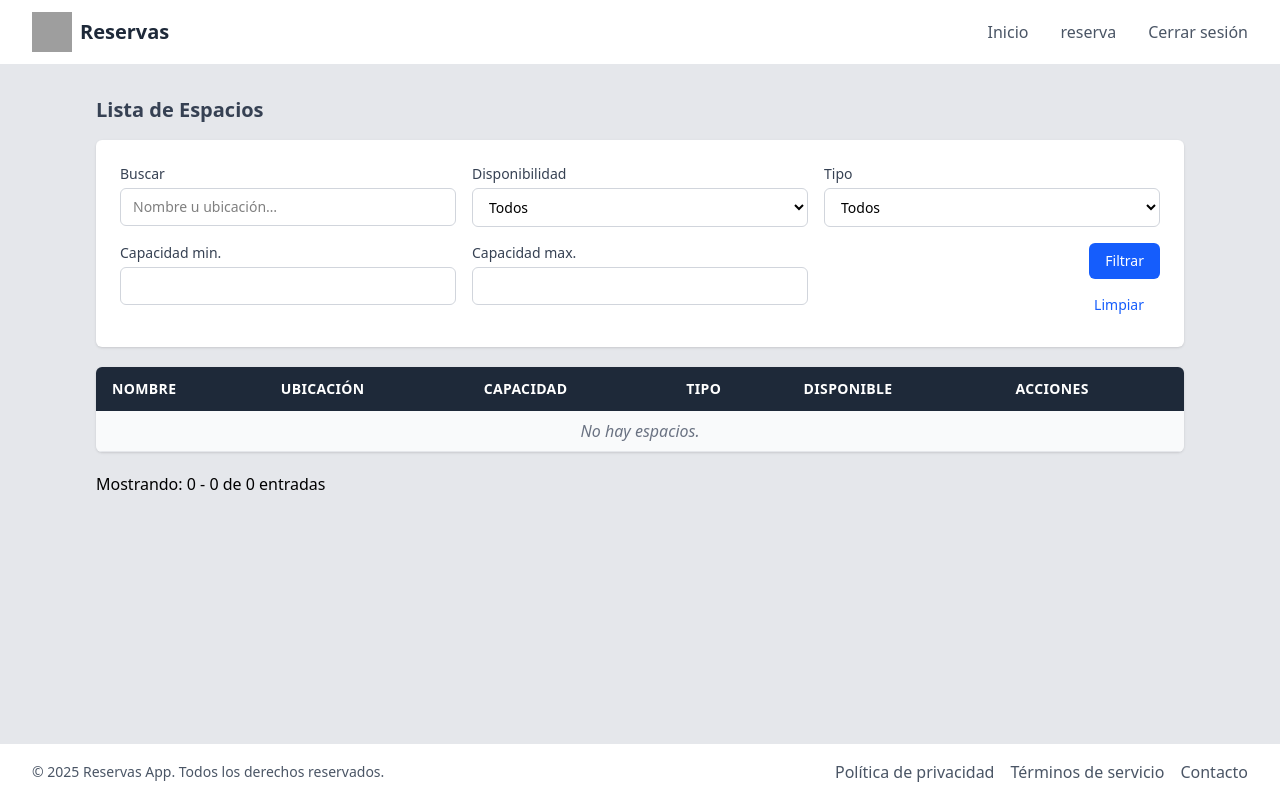
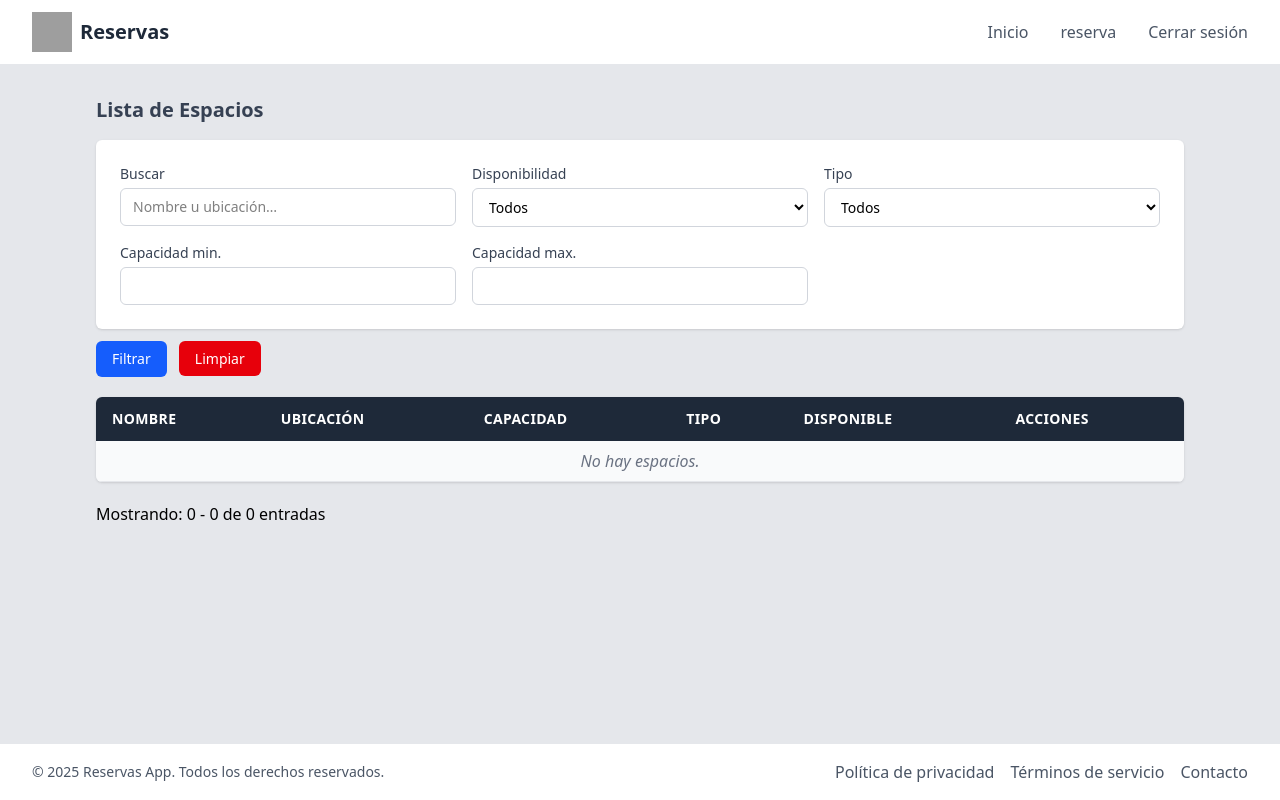
Before and after one commit to JosePerez2299/Reservas_app, a Django app: page /dashboard/espacio/list/ in a window 1280 px wide. Run offline with Django 5.2, Linux system fonts and the light colour scheme; the visitor is signed in with stand-in values (Sample User, id 1); data that the repository does not hold is empty; some libraries are stand-ins or nearby versions; grey boxes are pictures that could not be loaded.

Commit message:
Agregar permisos a la vista de lista de espacios y mejorar estilos de botones en la plantilla

```diff
--- a/reservas/library/views/espacios.py
+++ b/reservas/library/views/espacios.py
@@ -4,13 +4,14 @@ from reservas.models import Espacio
 from django.contrib.messages.views import SuccessMessageMixin
 from django.contrib import messages
 from django.db.models import Q
+from django.contrib.auth.mixins import PermissionRequiredMixin
 
-
-class EspacioListView(ListView):
+class EspacioListView(PermissionRequiredMixin, ListView):
     model = Espacio
     template_name = 'espacios/list.html'
     context_object_name = 'espacios'
     paginate_by = 10
+    permission_required = 'reservas.view_espacio'
 
     def get_queryset(self):
         qs = super().get_queryset()
--- a/reservas/templates/espacios/list.html
+++ b/reservas/templates/espacios/list.html
@@ -3,7 +3,10 @@
 {% block contenido %}
 <h2 class="text-xl font-semibold mb-4">Lista de Espacios</h2>
 
-<form method="get" class="form-grid">
+<form method="get" >
+
+  <div class="form-grid" >
+
   <!-- Buscar texto -->
   <div class="form-group">
     <label for="id_q" class="form-label">Buscar</label>
@@ -43,10 +46,12 @@
     <input type="number" id="id_cap_max" name="cap_max" value="{{ cap_max }}" min="0" class="form-input">
   </div>
 
+</div>
+
   <!-- Botones -->
-  <div class="form-group flex items-end gap-2">
-    <button type="submit" class="btn-primary">Filtrar</button>
-    <a href="{% url 'espacio_list' %}" class="btn-secondary">Limpiar</a>
+  <div class="inline-block mt-3" >
+    <button type="submit" class="btn-primary ">Filtrar</button>
+    <a href="{% url 'espacio_list' %}" class="btn-danger m-2">Limpiar</a>
   </div>
 </form>
 
--- a/static/src/input.css
+++ b/static/src/input.css
@@ -116,6 +116,10 @@
   }
 
   .btn-secondary {
-    @apply text-blue-600 text-sm font-medium px-4 py-2 hover:underline;
+    @apply bg-blue-600 text-white text-sm font-medium px-4 py-2 rounded-md hover:bg-blue-700 transition;
+  }
+
+  .btn-danger {
+    @apply bg-red-600 text-white text-sm font-medium px-4 py-2 rounded-md hover:bg-orange-700 transition;
   }
 }
--- a/static/src/output.css
+++ b/static/src/output.css
@@ -10,6 +10,7 @@
     --color-red-500: oklch(63.7% 0.237 25.331);
     --color-red-600: oklch(57.7% 0.245 27.325);
     --color-red-700: oklch(50.5% 0.213 27.518);
+    --color-orange-700: oklch(55.3% 0.195 38.402);
     --color-amber-50: oklch(98.7% 0.022 95.277);
     --color-green-500: oklch(72.3% 0.219 149.579);
     --color-blue-100: oklch(93.2% 0.032 255.585);
@@ -219,11 +220,17 @@
       max-width: 96rem;
     }
   }
+  .m-2 {
+    margin: calc(var(--spacing) * 2);
+  }
   .mx-auto {
     margin-inline: auto;
   }
   .my-5 {
     margin-block: calc(var(--spacing) * 5);
+  }
+  .mt-3 {
+    margin-top: calc(var(--spacing) * 3);
   }
   .mt-4 {
     margin-top: calc(var(--spacing) * 4);
@@ -239,6 +246,9 @@
   }
   .flex {
     display: flex;
+  }
+  .inline-block {
+    display: inline-block;
   }
   .table {
     display: table;
@@ -273,17 +283,11 @@
   .items-center {
     align-items: center;
   }
-  .items-end {
-    align-items: flex-end;
-  }
   .justify-around {
     justify-content: space-around;
   }
   .justify-between {
     justify-content: space-between;
-  }
-  .gap-2 {
-    gap: calc(var(--spacing) * 2);
   }
   .gap-6 {
     gap: calc(var(--spacing) * 6);
@@ -662,16 +666,40 @@
     }
   }
   .btn-secondary {
+    border-radius: var(--radius-md);
+    background-color: var(--color-blue-600);
     padding-inline: calc(var(--spacing) * 4);
     padding-block: calc(var(--spacing) * 2);
     font-size: var(--text-sm);
     line-height: var(--tw-leading, var(--text-sm--line-height));
     --tw-font-weight: var(--font-weight-medium);
     font-weight: var(--font-weight-medium);
-    color: var(--color-blue-600);
+    color: var(--color-white);
+    transition-property: color, background-color, border-color, outline-color, text-decoration-color, fill, stroke, --tw-gradient-from, --tw-gradient-via, --tw-gradient-to, opacity, box-shadow, transform, translate, scale, rotate, filter, -webkit-backdrop-filter, backdrop-filter, display, visibility, content-visibility, overlay, pointer-events;
+    transition-timing-function: var(--tw-ease, var(--default-transition-timing-function));
+    transition-duration: var(--tw-duration, var(--default-transition-duration));
     &:hover {
       @media (hover: hover) {
-        text-decoration-line: underline;
+        background-color: var(--color-blue-700);
+      }
+    }
+  }
+  .btn-danger {
+    border-radius: var(--radius-md);
+    background-color: var(--color-red-600);
+    padding-inline: calc(var(--spacing) * 4);
+    padding-block: calc(var(--spacing) * 2);
+    font-size: var(--text-sm);
+    line-height: var(--tw-leading, var(--text-sm--line-height));
+    --tw-font-weight: var(--font-weight-medium);
+    font-weight: var(--font-weight-medium);
+    color: var(--color-white);
+    transition-property: color, background-color, border-color, outline-color, text-decoration-color, fill, stroke, --tw-gradient-from, --tw-gradient-via, --tw-gradient-to, opacity, box-shadow, transform, translate, scale, rotate, filter, -webkit-backdrop-filter, backdrop-filter, display, visibility, content-visibility, overlay, pointer-events;
+    transition-timing-function: var(--tw-ease, var(--default-transition-timing-function));
+    transition-duration: var(--tw-duration, var(--default-transition-duration));
+    &:hover {
+      @media (hover: hover) {
+        background-color: var(--color-orange-700);
       }
     }
   }
```
